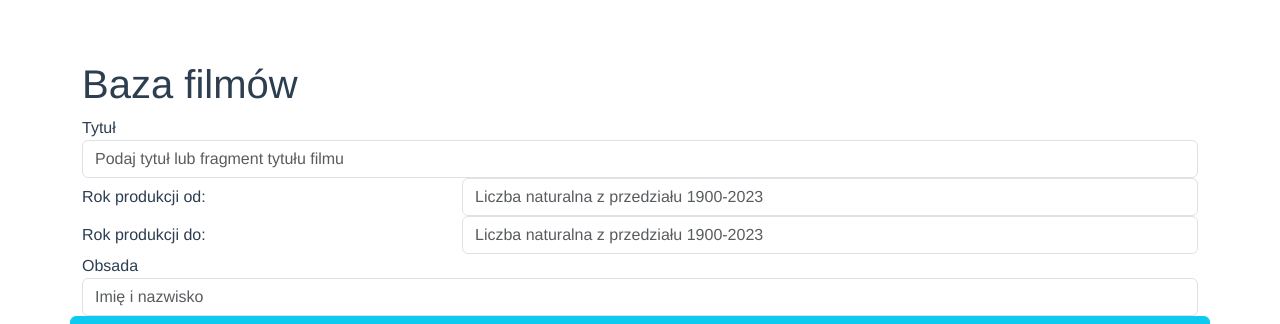
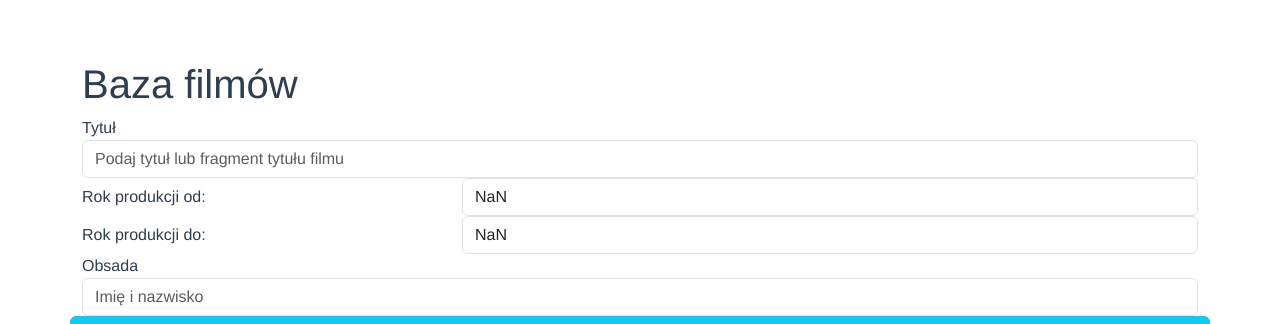
Before and after one commit to adameus03/movies-browser, a Vue app: page / in a window 1280 px wide. Shown: the top 324 px of the page. Built offline with nearby package versions, Linux system fonts and the light colour scheme; no server answers.

Commit message:
eventBus added no ts setup

```diff
--- a/src/components/MovieBrowser.vue
+++ b/src/components/MovieBrowser.vue
@@ -1,4 +1,27 @@
 <script setup>
+// import { ref } from 'vue'
+import { reactive } from 'vue'
+import EventBus from '../eventBus.ts'
+/* const titlePhrase = ref('')
+const startYear = ref(NaN)
+const stopYear = ref(NaN)
+const actorPhrase = ref('') */
+
+const searchParams = reactive({
+  titlePhrase: '',
+  startYear: NaN,
+  stopYear: NaN,
+  actorPhrase: ''
+})
+
+function submitClick () {
+  /* EventBus.emit('search', {
+    titlePhrase: titlePhrase,
+    startYear: ststartYear
+    //HERE
+    }) */
+  EventBus.emit(searchParams.value)
+}
 
 </script>
 <template>
@@ -6,26 +29,26 @@
     <form>
         <div class="form-group">
             <label for=inputTitle>Tytuł</label>
-            <input type="text" id=inputTitle class="form-control" placeholder="Podaj tytuł lub fragment tytułu filmu"/>
+            <input v-model="searchParams.titlePhrase" type="text" id=inputTitle class="form-control" placeholder="Podaj tytuł lub fragment tytułu filmu"/>
         </div>
         <div class="form-group row">
             <label class="col-sm-4 col-form-label" for="inputProductionFrom">Rok produkcji od:</label>
             <div class="col-sm-8">
-                <input type="text" id=inputProductionFrom class="form-control"  placeholder="Liczba naturalna z przedziału 1900-2023"/>
+                <input v-model="searchParams.startYear" type="text" id=inputProductionFrom class="form-control"  placeholder="Liczba naturalna z przedziału 1900-2023"/>
             </div>
         </div>
         <div class="form-group row">
             <label class="col-sm-4 col-form-label" for="inputProductionTo">Rok produkcji do:</label>
             <div class="col-sm-8">
-                <input type="text" id=inputProductionTo class="form-control" placeholder="Liczba naturalna z przedziału 1900-2023"/>
+                <input v-model="searchParams.stopYear" type="text" id=inputProductionTo class="form-control" placeholder="Liczba naturalna z przedziału 1900-2023"/>
             </div>
         </div>
         <div class="form-group">
             <label for="inputCast">Obsada</label>
-            <input type="text" id="inputCast" class="form-control" placeholder="Imię i nazwisko"/>
+            <input v-model="searchParams.actorPhrase" type="text" id="inputCast" class="form-control" placeholder="Imię i nazwisko"/>
         </div>
         <div class="form-group row">
-            <input type="button" class="btn btn-info col-sm-12" value="Szukaj"/>
+            <input @click="submitClick" type="button" class="btn btn-info col-sm-12" value="Szukaj"/>
         </div>
     </form>
 </template>
--- /dev/null
+++ b/src/eventBus.ts
@@ -0,0 +1,18 @@
+class EventBusEvent extends Event {
+    public data: any
+    constructor({type, data} : {type: string, data: any}) {
+      super(type)
+      this.data = data
+    }
+  }
+  class EventBus extends EventTarget {
+    private static _instance: EventBus
+    public static getInstance() : EventBus {
+      if (!this._instance) this._instance = new EventBus()
+      return this._instance
+    }
+    public emit(type : string, data?: any) : void {
+      this.dispatchEvent(new EventBusEvent({type, data}))
+    }
+  }
+  export default EventBus.getInstance()
```
